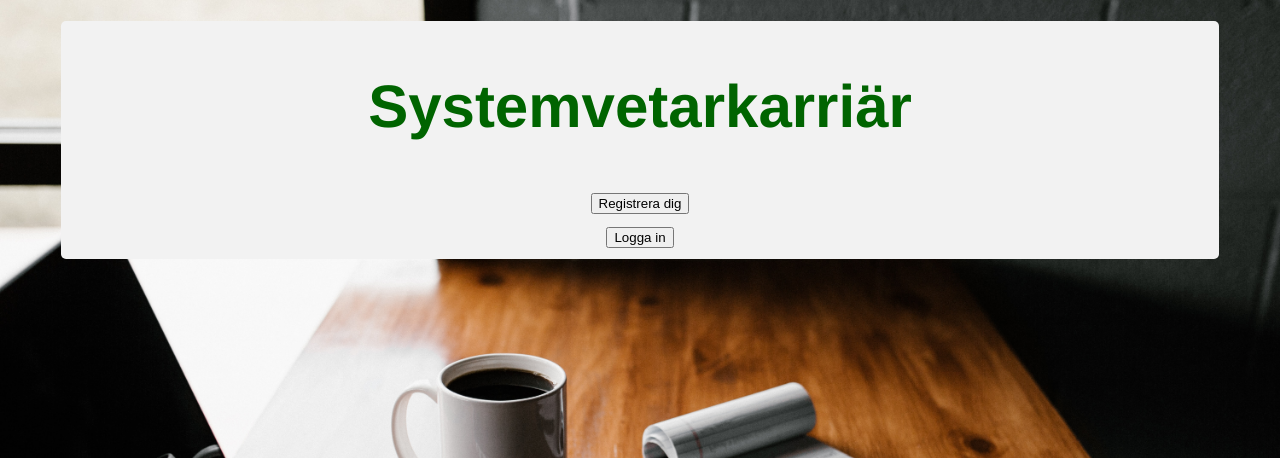
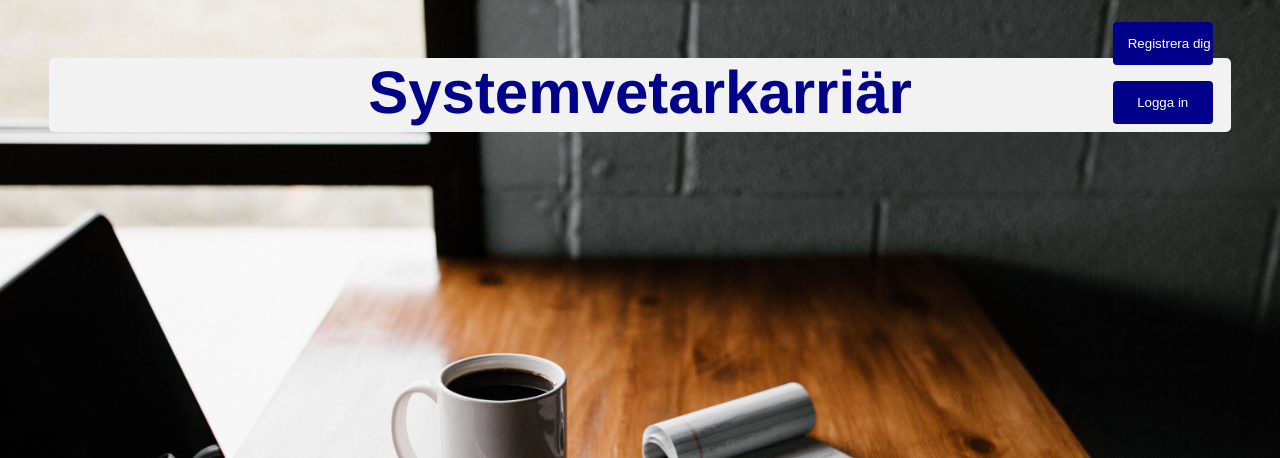
Before and after one commit to PetterssonJohannes/PG22_Project, a PHP site: page / in a window 1280 px wide. Shown: the top 458 px of the page. Run offline with PHP 8.4, Linux system fonts and the light colour scheme.

Commit message:
style för allt

```diff
--- a/css/style.css
+++ b/css/style.css
@@ -1,20 +1,49 @@
 body {
-
+  padding: 10px;
     background-image: url("../img/PG_22_Header.jpg");
     background-repeat: no-repeat;
-    background-attachment: fixed;
+    background-attachment: scroll;
     background-size: cover;
     font-family: Helvetica, Arial, sans-serif;
 
     }
-    .header {
-        padding: 10px;
-        text-align: center;
-        width: 90%;
-        margin-left: auto;
-        margin-right: auto;
-        background: #f2f2f2;
-        color: darkgreen;
-        font-size: 30px;
-        border-radius: 5px;
-        }
+.header
+{
+    width: 95%;
+    margin-left: auto;
+    margin-right: auto;
+
+    background: #f2f2f2;
+    border-radius: 5px;
+}
+.rubrik
+{
+    color: darkblue;
+    font-size: 30px;
+    text-align: center;
+
+    position: center;
+}
+.Btns
+{
+    width: 100px;
+    margin: -13% 90%;
+
+}
+input[type=submit]
+{
+    width: 100px;
+    background-color: darkblue;
+    color: white;
+    text-align: center;
+    padding: 14px 15px;
+    margin: 8px 0;
+    border: none;
+    border-radius: 4px;
+    cursor: pointer;
+}
+
+input[type=submit]:hover
+{
+    background-color: blue;
+}
```
